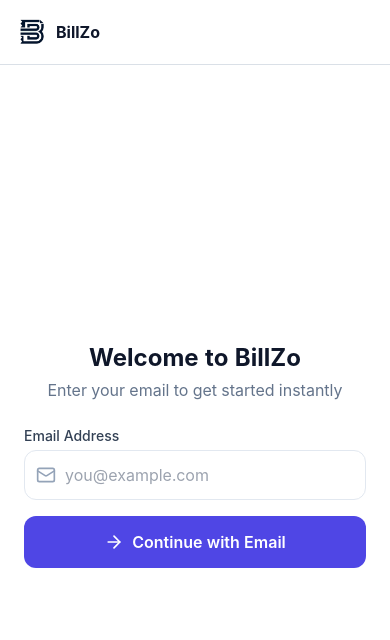
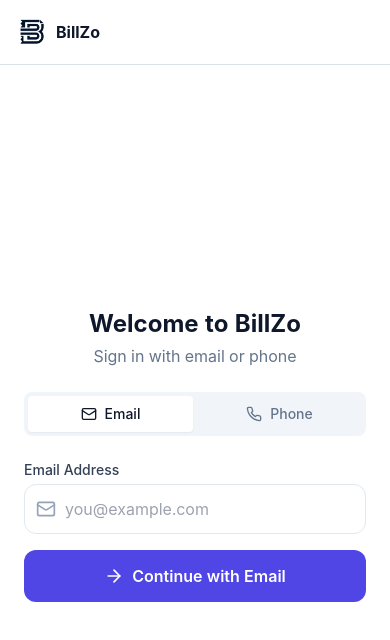
Before and after one commit to abhishek-mule/billed-core, a Next.js app in the folder mini_saas_frontend/: page /auth in a window 390 px wide. Shown: the top 640 px of the page. Built offline with nearby package versions, Linux system fonts and the light colour scheme.

Commit message:
Add MSG91 OTP phone login: widget token verification, session creation, tabbed auth UI

```diff
--- a/mini_saas_frontend/src/app/api/auth/phone/route.ts
+++ b/mini_saas_frontend/src/app/api/auth/phone/route.ts
@@ -62,6 +62,10 @@ export async function POST(request: NextRequest) {
     return NextResponse.json({
       success: true,
       message: `OTP sent to ${maskPhone(formattedPhone)}`,
+      widgetConfig: {
+        widgetId: process.env.MSG91_WIDGET_ID,
+        autoInit: true,
+      },
     })
   } catch (error) {
     console.error('Phone auth error:', error)
--- a/mini_saas_frontend/src/app/api/auth/verify-otp/route.ts
+++ b/mini_saas_frontend/src/app/api/auth/verify-otp/route.ts
@@ -1,52 +1,84 @@
 import { NextRequest, NextResponse } from 'next/server'
 import crypto from 'crypto'
-import { verifyOTPHash, hashOTP, validatePhone, formatPhone } from '@/lib/billzo/auth-utils'
-import { otpStore, sessionStore } from '@/lib/billzo/auth-store'
-import {
-  createAccessToken,
-  createRefreshToken,
-  setAuthCookies,
-} from '@/lib/billzo/auth-jwt'
+import { createAccessToken, createRefreshToken, setAuthCookies } from '@/lib/billzo/auth-jwt'
+import { sessionStore } from '@/lib/billzo/auth-store'
+import { createClient } from '@supabase/supabase-js'
 
 export async function POST(request: NextRequest) {
   try {
     const body = await request.json()
-    const { phone, otp } = body
+    const { accessToken } = body
 
-    if (!phone || !otp) {
-      return NextResponse.json({ error: 'Phone and OTP are required' }, { status: 400 })
+    if (!accessToken) {
+      return NextResponse.json({ error: 'Access token required' }, { status: 400 })
     }
 
-    const validation = validatePhone(phone)
-    if (!validation.valid) {
-      return NextResponse.json({ error: validation.error }, { status: 400 })
+    const apiKey = process.env.MSG91_API_KEY
+    if (!apiKey) {
+      return NextResponse.json({ error: 'MSG91 not configured' }, { status: 500 })
     }
 
-    const formattedPhone = formatPhone(phone)
-    const otpData = otpStore.get(formattedPhone)
+    const verifyRes = await fetch(
+      'https://control.msg91.com/api/v5/widget/verifyAccessToken',
+      {
+        method: 'POST',
+        headers: {
+          'Content-Type': 'application/json',
+          'authkey': apiKey,
+        },
+        body: JSON.stringify({ 'access-token': accessToken }),
+      }
+    )
 
-    if (!otpData) {
-      return NextResponse.json({ error: 'No OTP requested for this number' }, { status: 400 })
+    if (!verifyRes.ok) {
+      const errData = await verifyRes.json().catch(() => ({}))
+      return NextResponse.json(
+        { error: errData.message || 'Token verification failed' },
+        { status: 401 }
+      )
     }
 
-    const age = Date.now() - otpData.createdAt
-    if (age > 5 * 60 * 1000) {
-      otpStore.delete(formattedPhone)
-      return NextResponse.json({ error: 'OTP has expired. Please request a new one.' }, { status: 400 })
+    const verifyData = await verifyRes.json()
+    const phone = verifyData.number || verifyData.mobile || verifyData.phone
+
+    if (!phone) {
+      return NextResponse.json({ error: 'Could not get phone number from MSG91' }, { status: 500 })
     }
 
-    if (!verifyOTPHash(otpData.hash, otp, formattedPhone)) {
-      return NextResponse.json({ error: 'Invalid OTP' }, { status: 401 })
+    const formattedPhone = phone.startsWith('91') ? phone : `91${phone.replace(/\D/g, '').slice(-10)}`
+
+    const supabaseUrl = process.env.NEXT_PUBLIC_SUPABASE_URL!
+    const supabaseServiceKey = process.env.SUPABASE_SERVICE_ROLE_KEY!
+    const supabase = createClient(supabaseUrl, supabaseServiceKey)
+
+    const { data: existingUser } = await supabase
+      .from('users')
+      .select('id, phone')
+      .eq('phone', formattedPhone)
+      .maybeSingle()
+
+    let userId: string
+    let existingTenantId: string | undefined
+
+    if (existingUser) {
+      userId = existingUser.id
+      const sessions = Array.from(sessionStore.values()).filter((s) => s.userId === userId)
+      existingTenantId = sessions.find((s) => s.tenantId)?.tenantId || undefined
+    } else {
+      const { data: newUser } = await supabase
+        .from('users')
+        .insert({ phone: formattedPhone })
+        .select('id')
+        .maybeSingle()
+
+      userId = newUser?.id || `user_${Date.now()}_${crypto.randomBytes(4).toString('hex')}`
+
+      if (!newUser) {
+        await supabase.from('users').upsert([{ id: userId, phone: formattedPhone }])
+      }
     }
 
-    otpStore.delete(formattedPhone)
-
-    const userId = `user_${Date.now()}_${crypto.randomBytes(4).toString('hex')}`
     const sessionId = crypto.randomBytes(32).toString('hex')
-
-    const existingSessions = Array.from(sessionStore.values()).filter((s) => s.userId === userId)
-    const existingTenantId = existingSessions.length > 0 ? existingSessions[0].tenantId : undefined
-
     sessionStore.set(sessionId, {
       userId,
       phone: formattedPhone,
@@ -55,21 +87,25 @@ export async function POST(request: NextRequest) {
       createdAt: Date.now(),
     })
 
-    const accessToken = createAccessToken({ sessionId, userId, phone: formattedPhone, tenantId: existingTenantId ?? undefined })
-    const refreshToken = createRefreshToken({ sessionId, userId })
+    const accessTokenJwt = createAccessToken({
+      sessionId,
+      userId,
+      phone: formattedPhone,
+      tenantId: existingTenantId,
+    })
+    const refreshTokenJwt = createRefreshToken({ sessionId, userId })
 
     const response = NextResponse.json({
       success: true,
-      accessToken,
-      refreshToken,
       userId,
       phone: formattedPhone,
+      redirectTo: existingTenantId ? '/dashboard' : '/onboarding',
     })
+    setAuthCookies(response, accessTokenJwt, refreshTokenJwt, existingTenantId)
 
-    setAuthCookies(response, accessToken, refreshToken, existingTenantId ?? undefined)
     return response
-  } catch (error) {
-    console.error('OTP verify error:', error)
-    return NextResponse.json({ error: 'Internal server error' }, { status: 500 })
+  } catch (error: any) {
+    console.error('[VerifyOTP] Error:', error?.message || error)
+    return NextResponse.json({ error: 'Verification failed' }, { status: 500 })
   }
 }
--- a/mini_saas_frontend/src/app/auth/page.tsx
+++ b/mini_saas_frontend/src/app/auth/page.tsx
@@ -1,8 +1,8 @@
 "use client"
 
-import { useState, useEffect, Suspense } from "react"
+import { useState, useEffect, Suspense, useRef } from "react"
 import { useSearchParams } from "next/navigation"
-import { Loader2, Mail, ArrowRight } from "lucide-react"
+import { Loader2, Mail, ArrowRight, Phone, MessageSquare } from "lucide-react"
 
 function getCookie(name: string) {
   if (typeof document === "undefined") return null
@@ -10,7 +10,12 @@ function getCookie(name: string) {
   return match ? match[2] : null
 }
 
-function AuthForm() {
+function setCookie(name: string, value: string, days = 30) {
+  const expires = new Date(Date.now() + days * 864e5).toUTCString()
+  document.cookie = `${name}=${encodeURIComponent(value)}; expires=${expires}; path=/; SameSite=Lax${process.env.NODE_ENV === 'production' ? '; Secure' : ''}`
+}
+
+function MagicLinkForm() {
   const [email, setEmail] = useState("")
   const [loading, setLoading] = useState(false)
   const [sent, setSent] = useState(false)
@@ -27,7 +32,6 @@ function AuthForm() {
 
       const params = new URLSearchParams(hash.slice(1))
       const accessToken = params.get("access_token")
-
       window.history.replaceState(null, "", window.location.pathname + window.location.search)
 
       if (!accessToken) {
@@ -60,16 +64,6 @@ function AuthForm() {
     finishSupabaseHashLogin()
   }, [])
 
-  useEffect(() => {
-    if (!getCookie("bz_access")) return
-
-    if (getCookie("bz_tenant")) {
-      window.location.href = "/dashboard"
-    } else {
-      window.location.href = "/onboarding"
-    }
-  }, [])
-
   const hasError = searchParams?.get("error")
 
   const handleSubmit = async (e: React.FormEvent) => {
@@ -100,19 +94,7 @@ function AuthForm() {
   }
 
   return (
-    <div className="flex-1 flex items-center justify-center p-6">
-      <div className="w-full max-w-sm space-y-6">
-        <div className="text-center lg:text-left">
-          <h2 className="text-2xl font-bold text-slate-900">
-            {sent ? "Check your email" : "Welcome to BillZo"}
-          </h2>
-          <p className="mt-1 text-slate-500">
-            {sent
-              ? `We sent a magic link to ${email}`
-              : "Enter your email to get started instantly"}
-          </p>
-        </div>
-
+    <div className="space-y-4">
       {hasError && (
         <div className="p-4 bg-red-50 border border-red-100 rounded-xl text-red-600 text-sm">
           {hasError === "invalid"
@@ -132,7 +114,7 @@ function AuthForm() {
           <div className="p-6 bg-indigo-50 rounded-xl text-center">
             <Mail className="w-8 h-8 text-indigo-600 mx-auto mb-3" />
             <p className="text-sm text-indigo-700">
-                Click the link in your email to sign in. The link expires in 1 hour.
+              Click the link in your email to sign in.
             </p>
           </div>
           <button
@@ -170,6 +152,193 @@ function AuthForm() {
         </form>
       )}
     </div>
+  )
+}
+
+function PhoneOtpForm() {
+  const [phone, setPhone] = useState("")
+  const [loading, setLoading] = useState(false)
+  const [error, setError] = useState("")
+  const [widgetReady, setWidgetReady] = useState(false)
+  const [widgetError, setWidgetError] = useState("")
+  const widgetLoaded = useRef(false)
+
+  useEffect(() => {
+    if (widgetLoaded.current) return
+    widgetLoaded.current = true
+
+    const widgetId = process.env.NEXT_PUBLIC_MSG91_WIDGET_ID
+    if (!widgetId) {
+      setWidgetError("MSG91 Widget ID not configured. Please use email login.")
+      return
+    }
+
+    function attemptLoad(urls: string[], i = 0) {
+      if (i >= urls.length) {
+        setWidgetError("Could not load OTP service. Please use email login.")
+        return
+      }
+      const s = document.createElement('script')
+      s.src = urls[i]
+      s.async = true
+      s.onload = () => {
+        if (typeof window.initSendOTP === 'function') {
+          setWidgetReady(true)
+        } else {
+          attemptLoad(urls, i + 1)
+        }
+      }
+      s.onerror = () => attemptLoad(urls, i + 1)
+      document.head.appendChild(s)
+    }
+
+    attemptLoad([
+      'https://verify.msg91.com/otp-provider.js',
+      'https://verify.phone91.com/otp-provider.js',
+    ])
+  }, [])
+
+  const handleSendOtp = async () => {
+    setError("")
+    const cleaned = phone.replace(/\D/g, '')
+    if (cleaned.length !== 10) {
+      setError("Please enter a valid 10-digit mobile number")
+      return
+    }
+
+    setLoading(true)
+    try {
+      const res = await fetch("/api/auth/phone", {
+        method: "POST",
+        headers: { "Content-Type": "application/json" },
+        body: JSON.stringify({ phone: cleaned }),
+      })
+      const data = await res.json()
+      if (!res.ok) {
+        setError(data.error || "Failed to send OTP")
+        setLoading(false)
+        return
+      }
+
+      if (widgetReady && typeof window.initSendOTP === 'function') {
+        window.initSendOTP({
+          widgetId: process.env.NEXT_PUBLIC_MSG91_WIDGET_ID!,
+          success: async (tokenData: { response?: string; hash?: string; mobile?: string }) => {
+            try {
+              const verifyRes = await fetch("/api/auth/verify-otp", {
+                method: "POST",
+                headers: { "Content-Type": "application/json" },
+                body: JSON.stringify({ accessToken: tokenData.response || tokenData.hash }),
+              })
+              const verifyData = await verifyRes.json()
+              if (verifyRes.ok && verifyData.success) {
+                setCookie('bz_tenant', verifyData.tenantId || '')
+                setCookie('bz_tenant_name', verifyData.shopName || 'My Shop')
+                window.location.href = verifyData.redirectTo || "/onboarding"
+              } else {
+                setError(verifyData.error || "Verification failed")
+              }
+            } catch {
+              setError("Could not verify OTP. Please try again.")
+            }
+          },
+          failure: (err: any) => {
+            setError(err?.message || "OTP verification failed")
+          },
+        })
+      }
+    } catch {
+      setError("Something went wrong. Please try again.")
+    }
+    setLoading(false)
+  }
+
+  return (
+    <div className="space-y-4">
+      {widgetError && (
+        <div className="p-4 bg-amber-50 border border-amber-100 rounded-xl text-amber-700 text-sm">
+          {widgetError}
+        </div>
+      )}
+
+      {error && (
+        <div className="p-4 bg-red-50 border border-red-100 rounded-xl text-red-600 text-sm">
+          {error}
+        </div>
+      )}
+
+      <div>
+        <label className="block text-sm font-medium text-slate-700 mb-1">
+          Mobile Number
+        </label>
+        <div className="relative">
+          <Phone className="w-5 h-5 absolute left-3 top-1/2 -translate-y-1/2 text-slate-400" />
+          <span className="absolute left-10 top-1/2 -translate-y-1/2 text-slate-500 text-base font-medium">+91</span>
+          <input
+            type="tel"
+            value={phone}
+            onChange={(e) => setPhone(e.target.value.replace(/\D/g, '').slice(0, 10))}
+            placeholder="9876543210"
+            maxLength={10}
+            className="w-full pl-20 pr-4 py-3 rounded-xl border border-slate-200 focus:border-indigo-500 focus:ring-2 focus:ring-indigo-100 outline-none transition-all"
+          />
+        </div>
+      </div>
+
+      <button
+        onClick={handleSendOtp}
+        disabled={loading || phone.length !== 10}
+        className="w-full py-3.5 bg-indigo-600 text-white rounded-xl font-semibold hover:bg-indigo-700 disabled:opacity-50 flex items-center justify-center gap-2 transition-colors"
+      >
+        {loading ? <Loader2 className="h-5 w-5 animate-spin" /> : <MessageSquare className="h-5 w-5" />}
+        {loading ? "Sending OTP..." : "Send OTP"}
+      </button>
+
+      {!widgetReady && !widgetError && (
+        <p className="text-xs text-center text-muted-foreground">
+          Loading OTP service...
+        </p>
+      )}
+    </div>
+  )
+}
+
+function AuthForm() {
+  const [tab, setTab] = useState<'email' | 'phone'>('email')
+
+  useEffect(() => {
+    if (!getCookie("bz_access")) return
+
+    if (getCookie("bz_tenant")) {
+      window.location.href = "/dashboard"
+    } else {
+      window.location.href = "/onboarding"
+    }
+  }, [])
+
+  return (
+    <div className="w-full max-w-sm space-y-6">
+      <div className="text-center lg:text-left">
+        <h2 className="text-2xl font-bold text-slate-900">Welcome to BillZo</h2>
+        <p className="mt-1 text-slate-500">Sign in with email or phone</p>
+      </div>
+
+      <div className="grid grid-cols-2 gap-1 rounded-lg bg-slate-100 p-1">
+        <button
+          onClick={() => setTab('email')}
+          className={`flex items-center justify-center gap-2 py-2 rounded-md text-sm font-medium transition-colors ${tab === 'email' ? 'bg-white text-slate-900 shadow-sm' : 'text-slate-500'}`}
+        >
+          <Mail className="h-4 w-4" /> Email
+        </button>
+        <button
+          onClick={() => setTab('phone')}
+          className={`flex items-center justify-center gap-2 py-2 rounded-md text-sm font-medium transition-colors ${tab === 'phone' ? 'bg-white text-slate-900 shadow-sm' : 'text-slate-500'}`}
+        >
+          <Phone className="h-4 w-4" /> Phone
+        </button>
+      </div>
+
+      {tab === 'email' ? <MagicLinkForm /> : <PhoneOtpForm />}
     </div>
   )
 }
@@ -210,6 +379,7 @@ export default function AuthPage() {
           </div>
         </div>
 
+        <div className="flex-1 flex items-center justify-center p-6">
           <Suspense fallback={
             <div className="flex-1 flex items-center justify-center">
               <Loader2 className="h-8 w-8 animate-spin text-indigo-600" />
@@ -219,5 +389,6 @@ export default function AuthPage() {
           </Suspense>
         </div>
       </div>
+    </div>
   )
 }
```
Lines whose indentation alone changed are shown as unchanged.
